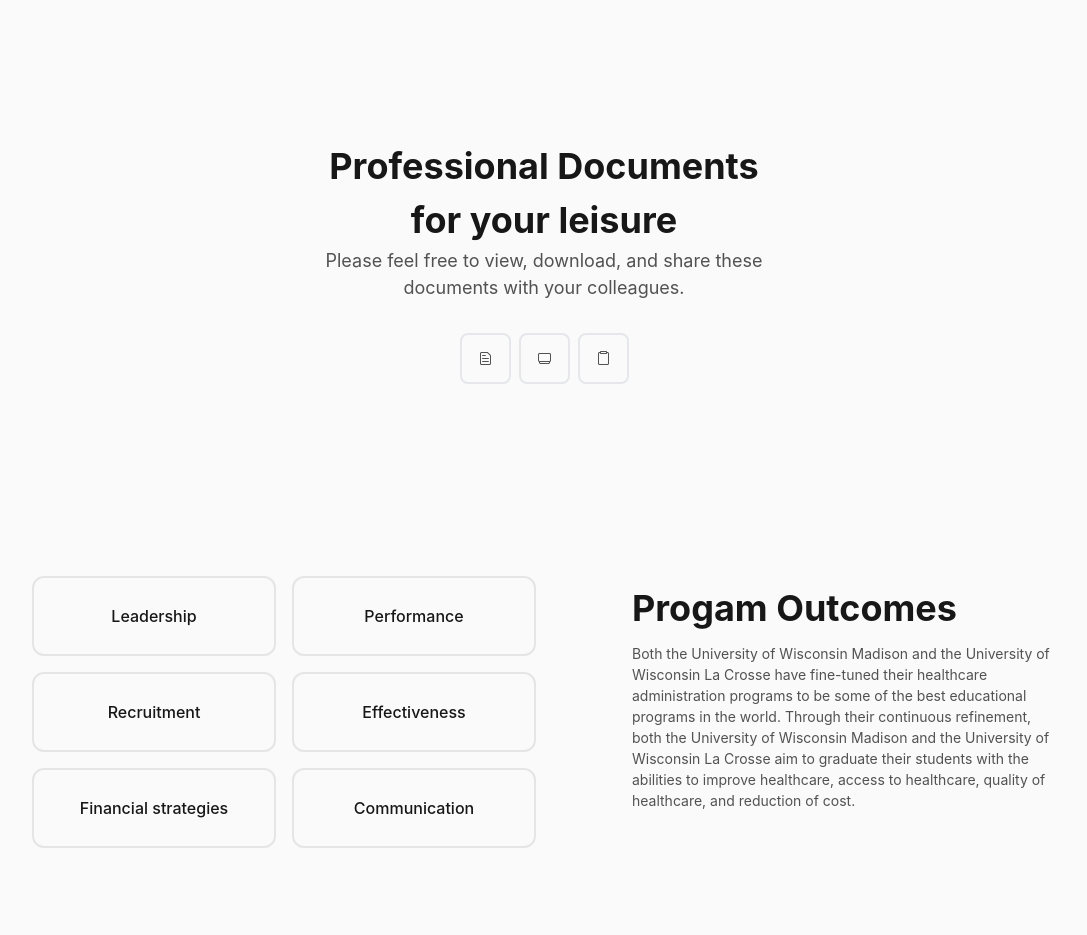
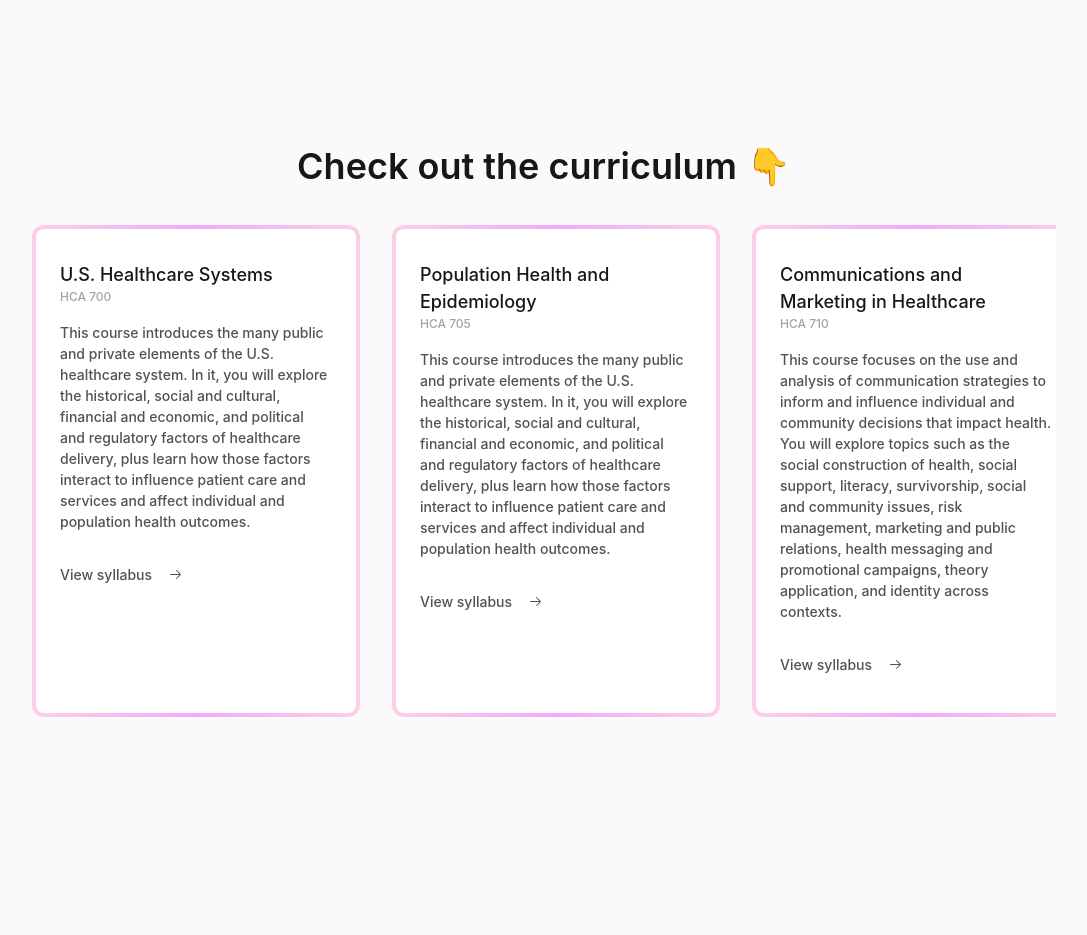
Before and after one commit to jakequinter/jenniferspick.com, a Next.js app: page /portfolio in a window 1280 px wide. Shown: the part 880-1815 px from the top of the page, without its empty margins (96-1183 px from the left). Built offline with nearby package versions, Linux system fonts and the light colour scheme.

Commit message:
curriculum/course overview

```diff
--- a/pages/portfolio.tsx
+++ b/pages/portfolio.tsx
@@ -4,6 +4,7 @@ import { motion } from 'framer-motion';
 import Container from 'src/components/layout/Container/Container';
 import ProfessionalDocuments from 'src/components/ProfessionalDocuments/ProfessionalDocuments';
 import ProgramOutcomesCards from 'src/components/ProgramOutcomesCards/ProgramOutcomesCards';
+import Curriculum from 'src/components/Curriculum/Curriculum';
 
 export default function Portfolio() {
   return (
@@ -50,6 +51,8 @@ export default function Portfolio() {
           />
         </motion.div>
       </div>
+
+      <Curriculum />
       <ProfessionalDocuments />
       <ProgramOutcomesCards />
     </Container>
--- /dev/null
+++ b/src/components/Curriculum/Curriculum.tsx
@@ -0,0 +1,35 @@
+import Link from 'next/link';
+import { ArrowRightIcon } from '@radix-ui/react-icons';
+
+import courses from './courses';
+
+export default function Curriculum() {
+  return (
+    <section>
+      <h2 className="mb-8 text-center text-5xl font-semibold text-neutral-900">
+        Check out the curriculum 👇
+      </h2>
+      <div className="mb-48 flex space-x-8 overflow-x-auto pb-4">
+        {courses.map(course => (
+          <div
+            key={course.id}
+            className="rounded-xl bg-gradient-to-r from-pink-200 via-fuchsia-300 to-pink-200 p-1"
+          >
+            <div className="h-full w-80 flex-shrink-0 rounded-lg bg-white px-6 py-8 font-medium">
+              <h3 className="text-xl text-neutral-900">{course.name}</h3>
+              <p className="text-sm text-neutral-400">{course.courseNumber}</p>
+              <p className="mt-4 mb-8">{course.description}</p>
+              {course.syllabusUrl ? (
+                <Link href={course.syllabusUrl} passHref>
+                  <a className="inline-flex items-center">
+                    View syllabus <ArrowRightIcon className="ml-4" />
+                  </a>
+                </Link>
+              ) : null}
+            </div>
+          </div>
+        ))}
+      </div>
+    </section>
+  );
+}
--- /dev/null
+++ b/src/components/Curriculum/courses.ts
@@ -0,0 +1,119 @@
+export const courses = [
+  {
+    id: '1',
+    name: 'U.S. Healthcare Systems',
+    courseNumber: 'HCA 700',
+    description:
+      'This course introduces the many public and private elements of the U.S. healthcare system. In it, you will explore the historical, social and cultural, financial and economic, and political and regulatory factors of healthcare delivery, plus learn how those factors interact to influence patient care and services and affect individual and population health outcomes.',
+    syllabusUrl:
+      'https://uwex.wisconsin.edu/healthcare-administration/wp-content/uploads/sites/7/2021/06/HCA700Syllabus.pdf',
+  },
+  {
+    id: '2',
+    name: 'Population Health and Epidemiology',
+    courseNumber: 'HCA 705',
+    description:
+      'This course introduces the many public and private elements of the U.S. healthcare system. In it, you will explore the historical, social and cultural, financial and economic, and political and regulatory factors of healthcare delivery, plus learn how those factors interact to influence patient care and services and affect individual and population health outcomes.',
+    syllabusUrl:
+      'https://uwex.wisconsin.edu/healthcare-administration/wp-content/uploads/sites/7/2021/06/HCA705Syllabus.pdf',
+  },
+  {
+    id: '3',
+    name: 'Communications and Marketing in Healthcare',
+    courseNumber: 'HCA 710',
+    description:
+      'This course focuses on the use and analysis of communication strategies to inform and influence individual and community decisions that impact health. You will explore topics such as the social construction of health, social support, literacy, survivorship, social and community issues, risk management, marketing and public relations, health messaging and promotional campaigns, theory application, and identity across contexts.',
+    syllabusUrl:
+      'https://uwex.wisconsin.edu/healthcare-administration/wp-content/uploads/sites/7/2021/06/HCA710Syllabus.pdf',
+  },
+  {
+    id: '4',
+    name: 'Healthcare Technology, Data Analytics, and Information',
+    courseNumber: 'HCA 715',
+    description:
+      'This course covers tech- and data-related topics in healthcare including electronic health records, health IT privacy and security, health information exchanges, IT for revenue cycle management, healthcare data analytics, technologies for diagnosis and treatment, and big data applications in healthcare.',
+    syllabusUrl:
+      'https://uwex.wisconsin.edu/healthcare-administration/wp-content/uploads/sites/7/2021/06/HCA715Syllabus.pdf',
+  },
+  {
+    id: '5',
+    name: 'Healthcare Financial Management',
+    courseNumber: 'HCA 720',
+    description:
+      'This course is a study of the principles of healthcare finance. You will explore topics such as financial and management accounting, the financial reporting structure of healthcare organizations, financial statement analysis, cost and budgetary methods, sources of revenue and expenses, processes for billing, and capital investment decisions.',
+    syllabusUrl:
+      'https://uwex.wisconsin.edu/healthcare-administration/wp-content/uploads/sites/7/2021/06/HCA720Syllabus.pdf',
+  },
+  {
+    id: '6',
+    name: 'Human Capital Management',
+    courseNumber: 'HCA 730',
+    description:
+      'Examine the complexities in healthcare human resource management strategies. Gain the knowledge and tools to develop high-potential workforces using a people-centered approach to human capital management, organizational culture, communication, and talent development, ensuring a competitive advantage in creating sustainable, high-performance healthcare organizations in rural and urban settings.',
+    syllabusUrl:
+      'https://uwex.wisconsin.edu/healthcare-administration/wp-content/uploads/sites/7/2021/06/HCA720Syllabus.pdf',
+  },
+  {
+    id: '7',
+    name: 'Healthcare Operations and Project Management',
+    courseNumber: 'HCA 740',
+    description:
+      'This course explores operations management techniques unique to healthcare processes. It addresses solutions for operational issues in healthcare facilities and supply chain, and highlights essential components of healthcare project management. The curriculum emphasizes operational and management tools and techniques for project and process execution in a healthcare environment.',
+    syllabusUrl:
+      'https://uwex.wisconsin.edu/healthcare-administration/wp-content/uploads/sites/7/2021/06/HCA740Syllabus.pdf',
+  },
+  {
+    id: '8',
+    name: 'Healthcare Quality and Performance Improvement',
+    courseNumber: 'HCA 750',
+    description:
+      'This course provides an overview of quality models and risk management in healthcare. You will explore theories, concepts, skills, tools, and environmental factors, with a focus on measurement and analysis techniques and the real-world application of quality approaches to implement and sustain performance improvements.',
+    syllabusUrl:
+      'https://uwex.wisconsin.edu/healthcare-administration/wp-content/uploads/sites/7/2021/06/HCA750Syllabus.pdf',
+  },
+  {
+    id: '9',
+    name: 'Health Law and Policy',
+    courseNumber: 'HCA 760',
+    description:
+      'This course is a study of the political, legal, regulatory, and ethical environments within which healthcare administrators operate. You will examine the legal frameworks related to the healthcare system, with an ethical focus. The curriculum considers the impact of political structure on healthcare policy, with an emphasis on the role played by healthcare administrators in policy advocacy.',
+    syllabusUrl:
+      'https://uwex.wisconsin.edu/healthcare-administration/wp-content/uploads/sites/7/2021/06/HCA760Syllabus.pdf',
+  },
+  {
+    id: '10',
+    name: 'Organization Development and Strategic Leadership in Healthcare',
+    courseNumber: 'HCA 770',
+    description:
+      'This course is focused on organization development and leadership theories, including the self-discovery of leadership potential and change leadership strategies applied within healthcare organizations. As a blend of theory and application, the course is designed for you to work toward identifying and implementing broad-scale organizational change while employing strategic leadership practices.',
+    syllabusUrl:
+      'https://uwex.wisconsin.edu/healthcare-administration/wp-content/uploads/sites/7/2021/06/HCA770Syllabus.pdf',
+  },
+  {
+    id: '11',
+    name: 'Current and Emerging Topics in Healthcare',
+    courseNumber: 'HCA 780',
+    description:
+      'This course investigates current and emerging trends influencing healthcare today, including policies and politics, ethics, emerging technologies, healthcare population and disease demographics, and reimbursement models. You will explore and understand the differences between rural, urban, and global settings.',
+    syllabusUrl:
+      'https://uwex.wisconsin.edu/healthcare-administration/wp-content/uploads/sites/7/2021/06/HCA780Syllabus.pdf',
+  },
+  {
+    id: '12',
+    name: 'Capstone Preperation',
+    courseNumber: 'HCA 789',
+    description:
+      'This course is designed to prepare you for the applied capstone course. You will assist with capstone site identification, coordination, and approval of placement; plus develop a substantive project to work on with your site mentor/supervisor.',
+    syllabusUrl:
+      'https://uwex.wisconsin.edu/healthcare-administration/wp-content/uploads/sites/7/2021/06/HCA789Syllabus.pdf',
+  },
+  {
+    id: '13',
+    name: 'Capstone',
+    courseNumber: 'HCA 790',
+    description:
+      'As a student in the healthcare administration program you will be required to complete Institutional Review Board (IRB) training and follow the IRB process for research projects involving human subjects. The Institutional Review Board (IRB) is a federally-mandated review board which exists to protect the rights and welfare of human research subjects.',
+  },
+];
+
+export default courses;
```
